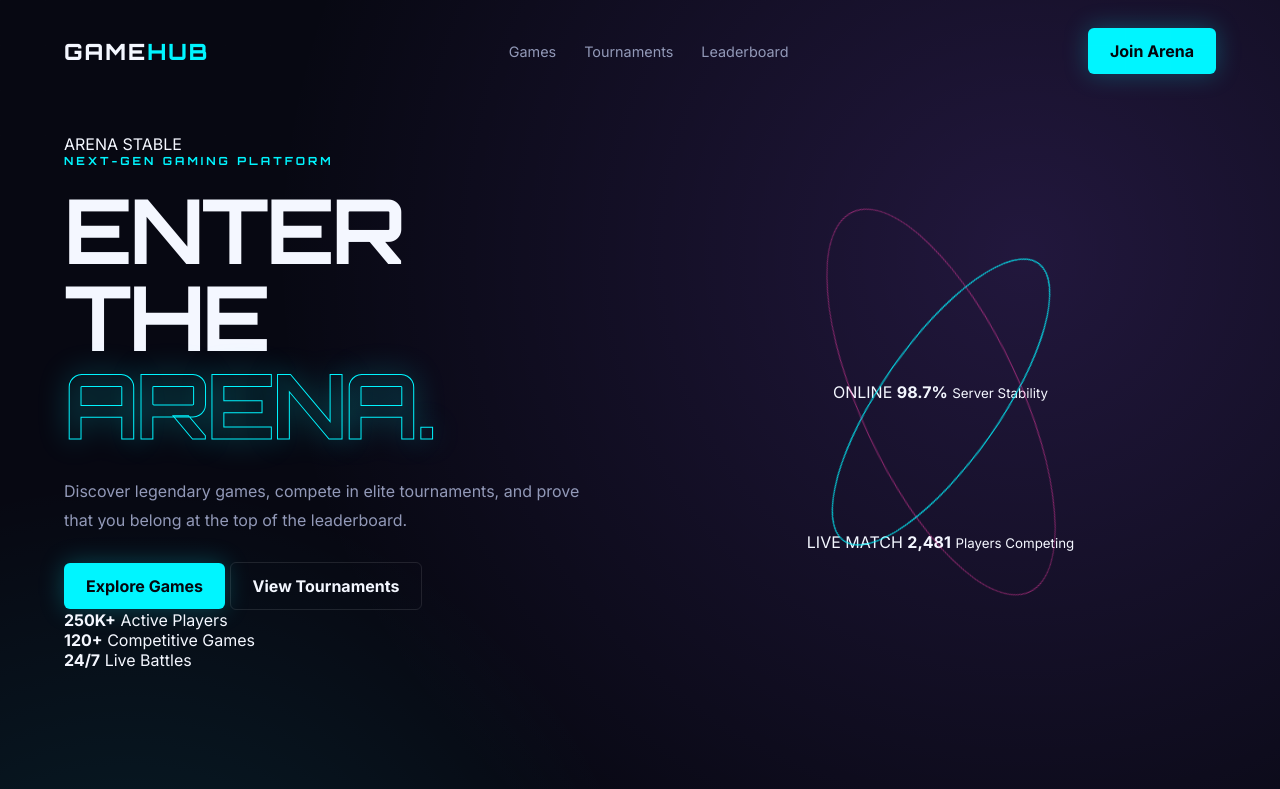
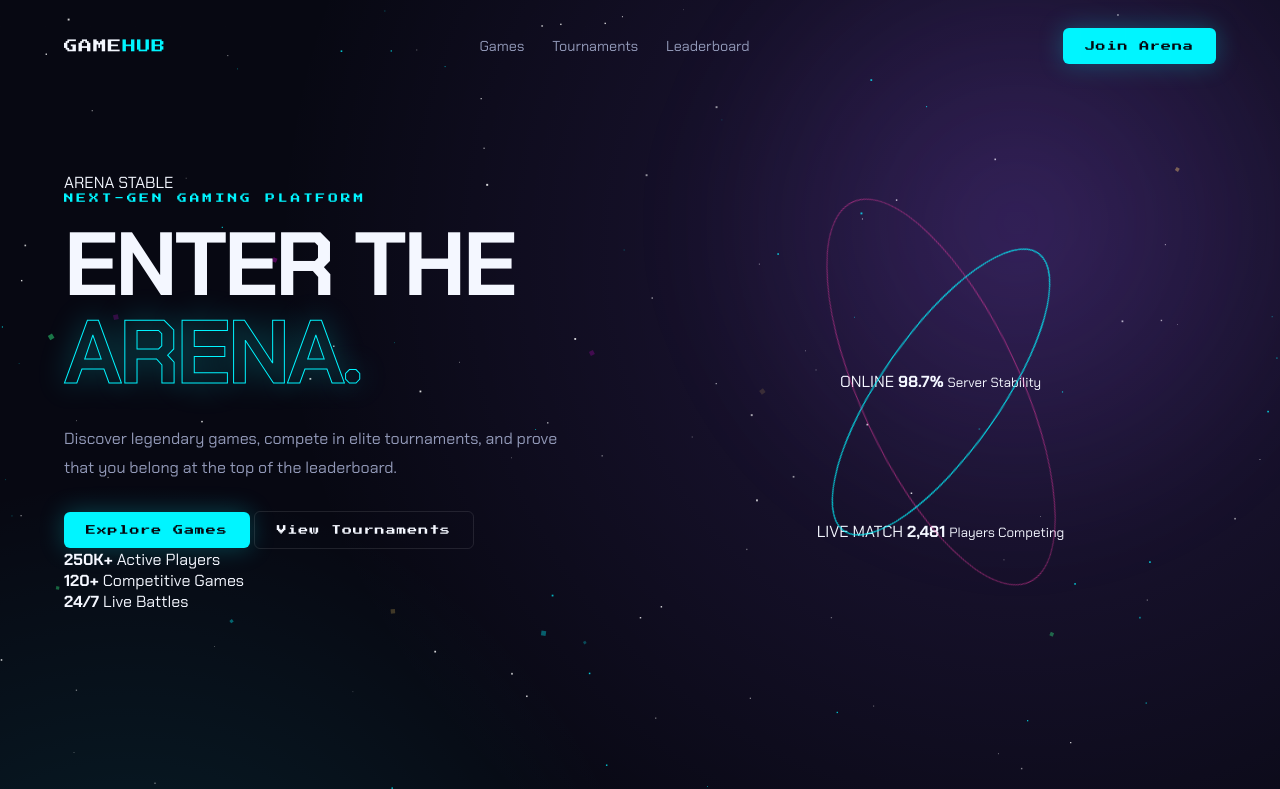
Before and after one commit to cijostany6-bit/GameHub, a plain HTML site: page frontend/index.html in a window 1280 px wide. Shown: the top 789 px of the page. Drawn offline with Linux system fonts and the light colour scheme.

Commit message:
feat(ui): Phase 2 — live arcade background + GDPR-clean self-hosted fonts
- canvas background (bg.js): 3-layer parallax pixel starfield, rising
  neon particles, rare shooting stars; ~118 draw calls/frame, no deps
- scrolling grid + drifting neon orb (CSS transforms only)
- prefers-reduced-motion: canvas never created, animations disabled
- fonts self-hosted (OFL in repo): Press Start 2P accents + Chakra
  Petch headings/body; Google Fonts CDN import removed (GDPR: no
  visitor IP disclosed to Google; zero third-party requests)
- arcade buttons/filters/logo in Press Start 2P with press feel
- verified: browser inspection on fresh origin, stubbed-DOM render
  test in Node, make smoke 5/5; frontend is an immutable image (rebuild)

```diff
--- /dev/null
+++ b/docs/step-2-gamey-ui.md
@@ -0,0 +1,51 @@
+# Step 2 — Game-y UI: Live Background + Self-Hosted Arcade Fonts ✅ (2026-10-18)
+
+> **Verified by:** browser inspection (0 third-party requests, all three font
+> faces active, canvas layer present) · `bg.js` render logic executed against a
+> stubbed DOM (118 draw calls/frame; zero frames under `prefers-reduced-motion`)
+> · `make smoke` 5/5 · CI full-stack job rebuilds the immutable frontend image
+
+## What was built
+
+| Layer | Implementation | Why this and not the alternative |
+|---|---|---|
+| **Fonts** | Press Start 2P (arcade accents) + Chakra Petch (headings/body), **self-hosted woff2** with OFL licenses in-repo | *Google Fonts CDN* (what existed — an `@import` in `style.css`) → every visitor's IP is disclosed to Google on page load; German courts ruled this unlawful without consent (GDPR/§25 TTDSG). Kills Lighthouse third-party requests too |
+| **Live background** | One `<canvas>`: 3-layer parallax starfield (pixel squares), rising neon pixel particles, rare shooting stars — ~118 draw calls/frame, zero dependencies | *CSS-only gradients* (what existed — static) → user explicitly asked for a moving, "games time" background; *a particle library* → supply-chain weight for 150 lines of canvas we control |
+| **Always-moving layers** | Grid scrolls upward (CSS `background-position` keyframes), one blurred neon orb drifts (`body::after`, fixed layer) | Cheap GPU-friendly transforms; content stays above (negative z-index layers) |
+| **Accessibility** | `prefers-reduced-motion`: canvas never created, grid/orb animations off | A moving background must not violate user motion preferences |
+| **Arcade controls** | Press Start 2P on buttons/filters/logo/badges (kept ≤10px — the font is wide), Chakra Petch 700 on headings | Full-page Press Start 2P would destroy readability and overflow cards |
+
+## The bugs we hit
+
+1. **The edited CSS never appeared in the browser while `curl` showed it
+   served.** Root cause: `Last-Modified: Sep 16` on the old file gave the
+   browser *heuristic freshness* (10% of file age ≈ 3 days) — it never
+   revalidated. Lesson (and production truth): the frontend ships as an
+   **immutable Docker image**, so any UI change requires `docker-compose build
+   frontend` — bind-mounting for "quick edits" would fork local behaviour away
+   from production.
+2. **Canvas "wasn't animating" in tooling.** Root cause: `requestAnimationFrame`
+   is paused in hidden windows. The render loop was verified by executing
+   `bg.js` against a stubbed DOM in Node instead — an executable proof that
+   doesn't depend on a visible desktop.
+
+## Concepts to understand cold
+
+- **GDPR and third-party assets**: why self-hosting fonts is a legal requirement
+  in Germany, not a preference — and why `font-display: swap` keeps LCP intact
+- **Heuristic caching**: no `Cache-Control` header → browser derives freshness
+  from `Last-Modified` age; the debugging workflow when "my change isn't there"
+- **Immutable artifacts**: same image in dev, CI, and prod — changes mean a
+  rebuild, and that's the point
+- **Canvas vs CSS** for continuous animation: when `requestAnimationFrame` wins
+  (many moving objects) and when transforms/keyframes win (few large shapes)
+
+## Interview questions this unlocks
+
+1. *"A style change works in curl but not in the browser — walk me through
+   how you'd diagnose it."*
+2. *"Your Lighthouse audit flags fonts.googleapis.com — is that a performance
+   or a compliance problem in Germany? How do you fix both?"*
+3. *"How do you make a continuously animated background accessible and
+   battery-friendly?"*
+4. *"Why can't developers just edit files inside the running container?"*
--- /dev/null
+++ b/frontend/bg.js
@@ -0,0 +1,185 @@
+"use strict";
+
+/* =========================================================
+   GameHub live background
+   ---------------------------------------------------------
+   A parallax starfield (pixel-square stars, 3 depth layers
+   drifting left), neon pixel particles rising from the
+   bottom, and an occasional shooting star. Zero dependencies,
+   one canvas, devicePixelRatio-aware, resize-safe, and it
+   never runs for visitors with prefers-reduced-motion.
+
+   Performance notes:
+   - requestAnimationFrame only (browser pauses it on hidden
+     tabs, so no manual battery management is needed)
+   - O(stars + particles) per frame (~100-200 draw calls)
+   - stars/particles are recreated (not resized) on resize
+   ========================================================= */
+
+(function () {
+    // Respect the user's motion preference before touching the DOM.
+    if (window.matchMedia("(prefers-reduced-motion: reduce)").matches) {
+        return;
+    }
+
+    const canvas = document.createElement("canvas");
+    canvas.id = "bg-canvas";
+    canvas.setAttribute("aria-hidden", "true");
+    document.body.appendChild(canvas);
+    const ctx = canvas.getContext("2d");
+
+    let width = 0;
+    let height = 0;
+
+    const PARTICLE_COLORS = ["#00f5ff", "#ff00ff", "#36ff8a", "#ffd166"];
+
+    let stars = [];
+    let particles = [];
+    let shooting = null;
+
+    function rand(min, max) {
+        return min + Math.random() * (max - min);
+    }
+
+    function resize() {
+        const dpr = Math.min(window.devicePixelRatio || 1, 2);
+        width = window.innerWidth;
+        height = window.innerHeight;
+        canvas.width = width * dpr;
+        canvas.height = height * dpr;
+        ctx.setTransform(dpr, 0, 0, dpr, 0, 0);
+    }
+
+    function spawnStars() {
+        stars = [];
+        const count = Math.min(240, Math.floor((width * height) / 9000));
+        for (let i = 0; i < count; i++) {
+            stars.push({
+                x: rand(0, width),
+                y: rand(0, height),
+                size: rand(0.6, 2),
+                layer: i % 3, // 0 = far/slow, 2 = near/fast
+                phase: rand(0, Math.PI * 2) // twinkle offset
+            });
+        }
+    }
+
+    function spawnParticles() {
+        particles = [];
+        const count = Math.max(12, Math.floor(width / 110));
+        for (let i = 0; i < count; i++) {
+            particles.push({
+                x: rand(0, width),
+                y: rand(0, height),
+                size: rand(2, 5),
+                speed: rand(0.15, 0.6), // rising
+                drift: rand(-0.2, 0.2),
+                color: PARTICLE_COLORS[i % PARTICLE_COLORS.length],
+                alpha: rand(0.12, 0.45),
+                spin: rand(0, Math.PI),
+                spinSpeed: rand(-0.015, 0.015)
+            });
+        }
+    }
+
+    function maybeShoot() {
+        if (shooting || Math.random() > 0.006) {
+            return;
+        }
+        shooting = {
+            x: rand(width * 0.3, width * 0.95),
+            y: rand(0, height * 0.35),
+            vx: -rand(5, 8),
+            vy: rand(2, 4),
+            life: 1
+        };
+    }
+
+    function draw() {
+        ctx.clearRect(0, 0, width, height);
+
+        // --- stars: 3 parallax layers, drifting left, twinkling
+        for (const star of stars) {
+            star.x -= 0.05 + star.layer * 0.08;
+            if (star.x < -2) {
+                star.x = width + 2;
+                star.y = rand(0, height);
+            }
+            star.phase += 0.03 + star.layer * 0.01;
+            ctx.globalAlpha =
+                0.35 + 0.5 * Math.abs(Math.sin(star.phase));
+            ctx.fillStyle =
+                star.layer === 2 ? "#00f5ff" : "#ffffff";
+            // pixel squares, not circles — retro and cheap
+            ctx.fillRect(star.x, star.y, star.size, star.size);
+        }
+
+        // --- neon pixel particles rising
+        for (const p of particles) {
+            p.y -= p.speed;
+            p.x += p.drift;
+            p.spin += p.spinSpeed;
+            if (p.y < -8) {
+                p.y = height + 8;
+                p.x = rand(0, width);
+            }
+            ctx.globalAlpha = p.alpha;
+            ctx.fillStyle = p.color;
+            ctx.save();
+            ctx.translate(p.x, p.y);
+            ctx.rotate(p.spin);
+            ctx.fillRect(-p.size / 2, -p.size / 2, p.size, p.size);
+            ctx.restore();
+        }
+
+        // --- shooting star (rare, short, subtle)
+        maybeShoot();
+        if (shooting) {
+            shooting.x += shooting.vx;
+            shooting.y += shooting.vy;
+            shooting.life -= 0.012;
+            if (shooting.life <= 0 || shooting.x < -150) {
+                shooting = null;
+            } else {
+                const tailX = shooting.x - shooting.vx * 14;
+                const tailY = shooting.y - shooting.vy * 14;
+                const gradient = ctx.createLinearGradient(
+                    shooting.x,
+                    shooting.y,
+                    tailX,
+                    tailY
+                );
+                gradient.addColorStop(
+                    0,
+                    `rgba(255, 255, 255, ${shooting.life})`
+                );
+                gradient.addColorStop(1, "rgba(255, 255, 255, 0)");
+                ctx.globalAlpha = 1;
+                ctx.strokeStyle = gradient;
+                ctx.lineWidth = 2;
+                ctx.beginPath();
+                ctx.moveTo(shooting.x, shooting.y);
+                ctx.lineTo(tailX, tailY);
+                ctx.stroke();
+            }
+        }
+
+        ctx.globalAlpha = 1;
+        window.requestAnimationFrame(draw);
+    }
+
+    let resizeTimer = null;
+    window.addEventListener("resize", function () {
+        clearTimeout(resizeTimer);
+        resizeTimer = setTimeout(function () {
+            resize();
+            spawnStars();
+            spawnParticles();
+        }, 150);
+    });
+
+    resize();
+    spawnStars();
+    spawnParticles();
+    window.requestAnimationFrame(draw);
+})();
--- a/frontend/style.css
+++ b/frontend/style.css
@@ -1,4 +1,39 @@
-@import url("https://fonts.googleapis.com/css2?family=Orbitron:wght@400;500;600;700;800&family=Inter:wght@400;500;600;700&display=swap");
+/* Fonts are SELF-HOSTED (OFL-licensed, files in fonts/) — no third-party
+   requests at runtime. This matters for GDPR in Germany: pulling fonts
+   from fonts.googleapis.com at page load discloses every visitor's IP
+   to Google, which German courts ruled unlawful without consent.
+   See fonts/OFL-*.txt for the licenses. */
+@font-face {
+  font-family: "Press Start 2P";
+  font-style: normal;
+  font-weight: 400;
+  font-display: swap;
+  src: url("fonts/press-start-2p-latin-400.woff2") format("woff2");
+}
+
+@font-face {
+  font-family: "Chakra Petch";
+  font-style: normal;
+  font-weight: 400;
+  font-display: swap;
+  src: url("fonts/chakra-petch-latin-400.woff2") format("woff2");
+}
+
+@font-face {
+  font-family: "Chakra Petch";
+  font-style: normal;
+  font-weight: 600;
+  font-display: swap;
+  src: url("fonts/chakra-petch-latin-600.woff2") format("woff2");
+}
+
+@font-face {
+  font-family: "Chakra Petch";
+  font-style: normal;
+  font-weight: 700;
+  font-display: swap;
+  src: url("fonts/chakra-petch-latin-700.woff2") format("woff2");
+}
 
 :root {
   --bg: #070812;
@@ -28,7 +63,7 @@ body {
     radial-gradient(circle at 80% 10%, rgba(155, 92, 255, 0.18), transparent 30%),
     radial-gradient(circle at 10% 40%, rgba(0, 245, 255, 0.1), transparent 28%),
     var(--bg);
-  font-family: "Inter", sans-serif;
+  font-family: "Chakra Petch", "Segoe UI", sans-serif;
   overflow-x: hidden;
 }
 
@@ -67,10 +102,10 @@ button {
 }
 
 .logo {
-  font-family: "Orbitron", sans-serif;
-  font-size: 1.4rem;
-  font-weight: 800;
-  letter-spacing: 2px;
+  font-family: "Press Start 2P", monospace;
+  font-size: 0.85rem;
+  font-weight: 400;
+  letter-spacing: 1px;
 }
 
 .logo span {
@@ -140,16 +175,17 @@ button {
 
 .eyebrow {
   color: var(--cyan);
-  font-family: "Orbitron", sans-serif;
-  font-size: 0.7rem;
-  font-weight: 700;
+  font-family: "Press Start 2P", monospace;
+  font-size: 0.6rem;
+  font-weight: 400;
   letter-spacing: 3px;
   margin-bottom: 18px;
 }
 
 .hero h1 {
-  font-family: "Orbitron", sans-serif;
+  font-family: "Chakra Petch", sans-serif;
   font-size: clamp(3rem, 7vw, 6.5rem);
+  font-weight: 700;
   line-height: 0.98;
   letter-spacing: -3px;
 }
@@ -215,9 +251,9 @@ button {
   position: absolute;
   bottom: 30px;
   color: var(--cyan);
-  font-family: "Orbitron", sans-serif;
-  font-size: 0.7rem;
-  letter-spacing: 3px;
+  font-family: "Press Start 2P", monospace;
+  font-size: 0.55rem;
+  letter-spacing: 2px;
 }
 
 .section {
@@ -226,8 +262,9 @@ button {
 }
 
 .section h2 {
-  font-family: "Orbitron", sans-serif;
+  font-family: "Chakra Petch", sans-serif;
   font-size: clamp(2rem, 4vw, 3.5rem);
+  font-weight: 700;
   margin-bottom: 35px;
 }
 
@@ -262,14 +299,15 @@ button {
 
 .game-number {
   color: var(--pink);
-  font-family: "Orbitron", sans-serif;
-  font-size: 0.8rem;
+  font-family: "Press Start 2P", monospace;
+  font-size: 0.6rem;
 }
 
 .game-card h3,
 .tournament-panel h3 {
   margin: 35px 0 12px;
-  font-family: "Orbitron", sans-serif;
+  font-family: "Chakra Petch", sans-serif;
+  font-weight: 700;
 }
 
 .game-card p,
@@ -879,3 +917,105 @@ footer {
   }
 
 }
+
+/* =========================================================
+   ARCADE UI + LIVE BACKGROUND (Phase 2)
+   ========================================================= */
+
+/* Press Start 2P on interactive elements — the arcade touch.
+   Kept small: PS2P is wide, so 10px keeps buttons compact. */
+.nav-button,
+.primary-button,
+.secondary-button {
+  font-family: "Press Start 2P", monospace;
+  font-size: 0.62rem;
+  font-weight: 400;
+  letter-spacing: 1px;
+}
+
+.filter-button {
+  font-family: "Press Start 2P", monospace;
+  font-size: 0.52rem;
+  font-weight: 400;
+}
+
+/* The grid floor is always scrolling upward — forward motion. */
+body::before {
+  animation: grid-scroll 12s linear infinite;
+}
+
+@keyframes grid-scroll {
+  from {
+    background-position: 0 0, 0 0;
+  }
+
+  to {
+    background-position: 0 -45px, 0 -45px;
+  }
+}
+
+/* One big soft neon orb that never sits still (behind content). */
+body::after {
+  content: "";
+  position: fixed;
+  top: -20vmax;
+  right: -15vmax;
+  width: 60vmax;
+  height: 60vmax;
+  border-radius: 50%;
+  background: radial-gradient(
+    circle,
+    rgba(155, 92, 255, 0.16),
+    transparent 60%
+  );
+  filter: blur(40px);
+  z-index: -2;
+  pointer-events: none;
+  animation: orb-drift 26s ease-in-out infinite alternate;
+}
+
+@keyframes orb-drift {
+  from {
+    transform: translate(0, 0) scale(1);
+  }
+
+  50% {
+    transform: translate(-18vmax, 24vmax) scale(1.15);
+  }
+
+  to {
+    transform: translate(-42vmax, 10vmax) scale(0.9);
+  }
+}
+
+/* Canvas layer: starfield + pixel particles + shooting stars
+   (injected by bg.js; z-index keeps it behind the grid). */
+#bg-canvas {
+  position: fixed;
+  inset: 0;
+  width: 100vw;
+  height: 100vh;
+  z-index: -3;
+  pointer-events: none;
+}
+
+/* Arcade button press feel. */
+.nav-button:active,
+.primary-button:active,
+.secondary-button:active,
+.filter-button:active {
+  transform: translateY(1px) scale(0.98);
+}
+
+/* Visitors who prefer reduced motion get a still page. */
+@media (prefers-reduced-motion: reduce) {
+
+  body::before,
+  body::after {
+    animation: none;
+  }
+
+  #bg-canvas {
+    display: none;
+  }
+}
```
Also changed, not shown: frontend/fonts/OFL-ChakraPetch.txt (added, +93 -0 lines), frontend/fonts/OFL-PressStart2P.txt (added, +93 -0 lines), frontend/games.html (+1 -0 lines), frontend/index.html (+1 -0 lines), README.md, frontend/fonts/chakra-petch-latin-400.woff2 (added), frontend/fonts/chakra-petch-latin-600.woff2 (added), frontend/fonts/chakra-petch-latin-700.woff2 (added), frontend/fonts/press-start-2p-latin-400.woff2 (added).
